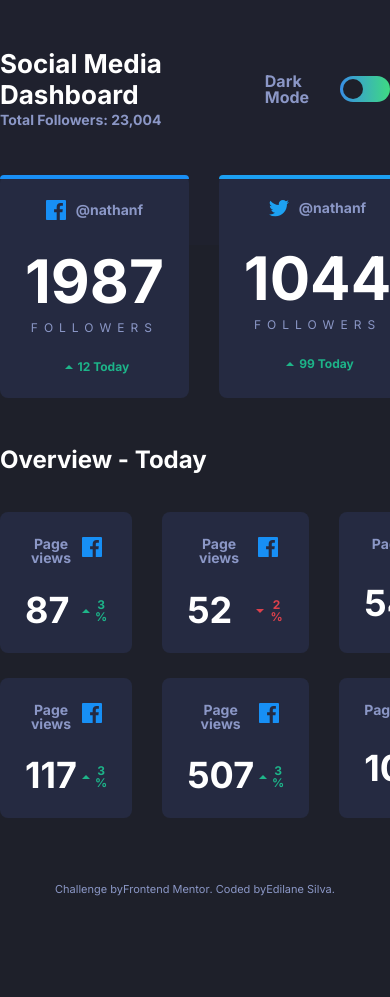
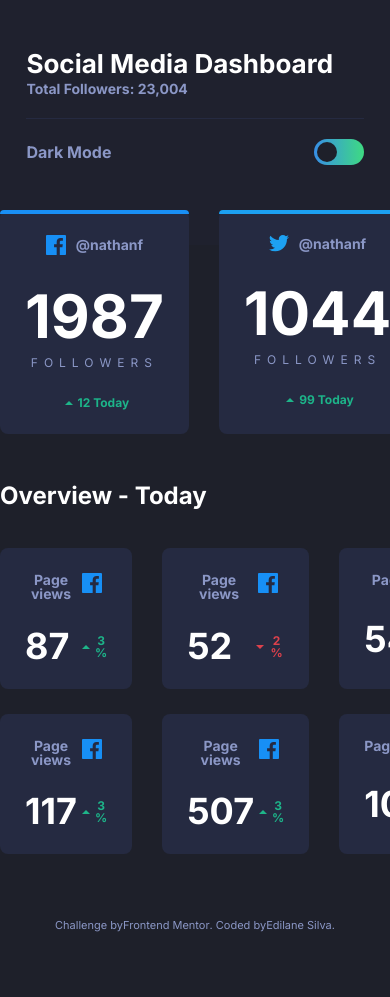
Before and after one commit to edilanesilva/Painel-midia-social, a plain HTML site: page index.html in a window 390 px wide. Shown: the top 997 px of the page. Before the commit the page ends 961 px from the top, so only its background shows below. Drawn offline with Linux system fonts and the light colour scheme.

Commit message:
style: responsive

```diff
--- a/assets/style/header.css
+++ b/assets/style/header.css
@@ -55,6 +55,7 @@
   top: 0;
   margin: 0;
   opacity: 0;
+  cursor: pointer;
 }
 
 .toggle__button {
@@ -75,6 +76,7 @@
     display: inline-block;
     padding: 3px;
     box-sizing: border-box;
+
 }
 
 .toggle__button:after{
@@ -84,7 +86,6 @@
     border-radius: 20px;
     background-color: var(--veryDarkBlue-text);
     display: block;
-
 
 }
 
@@ -98,3 +99,25 @@
     margin-left: auto;
     background-color: var(--white-bg)
 }
+
+
+@media only screen and (max-width: 400px) {
+    .header{
+        flex-direction: column;
+        gap:20px;
+        margin-left: 1.65em;
+        margin-right: 1.65em;
+    }
+
+    .header__left {
+        border-bottom: 1px solid var(--dark-blue-cardbg);
+        padding-bottom: 20px;
+    }
+
+    .header__right{
+        display: flex;
+        justify-content: space-between;
+
+    }
+
+}
```
